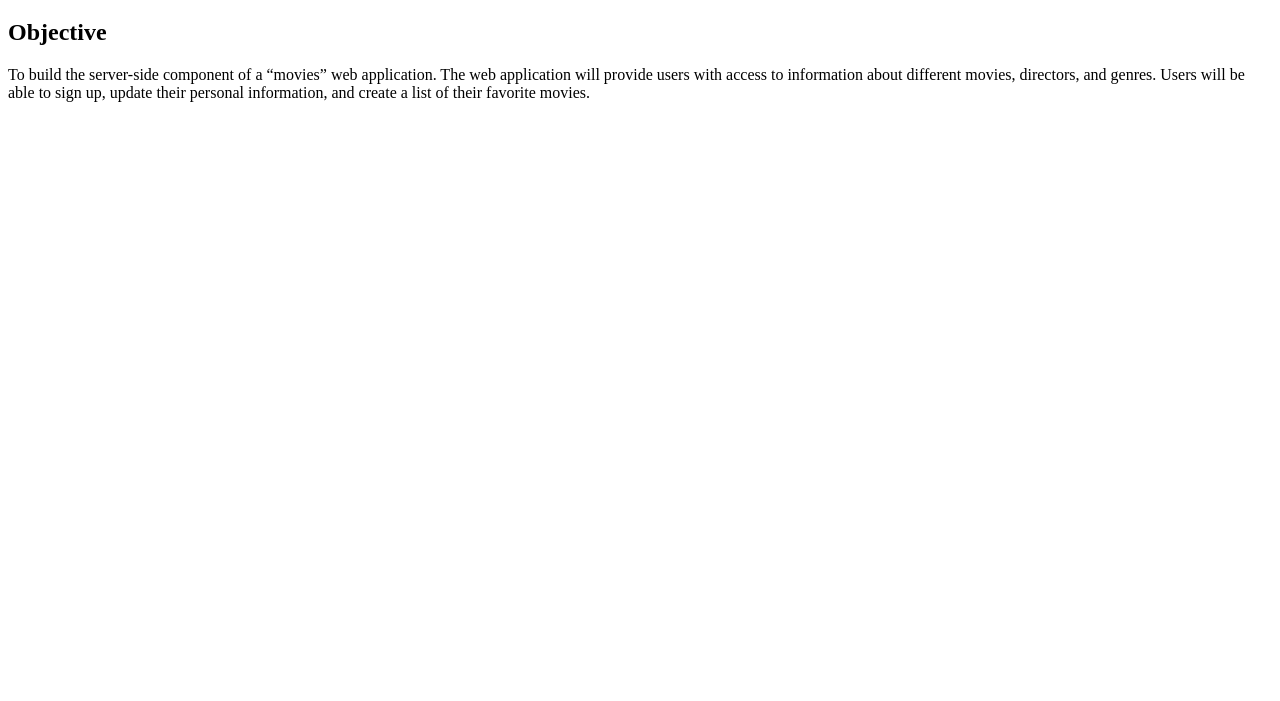
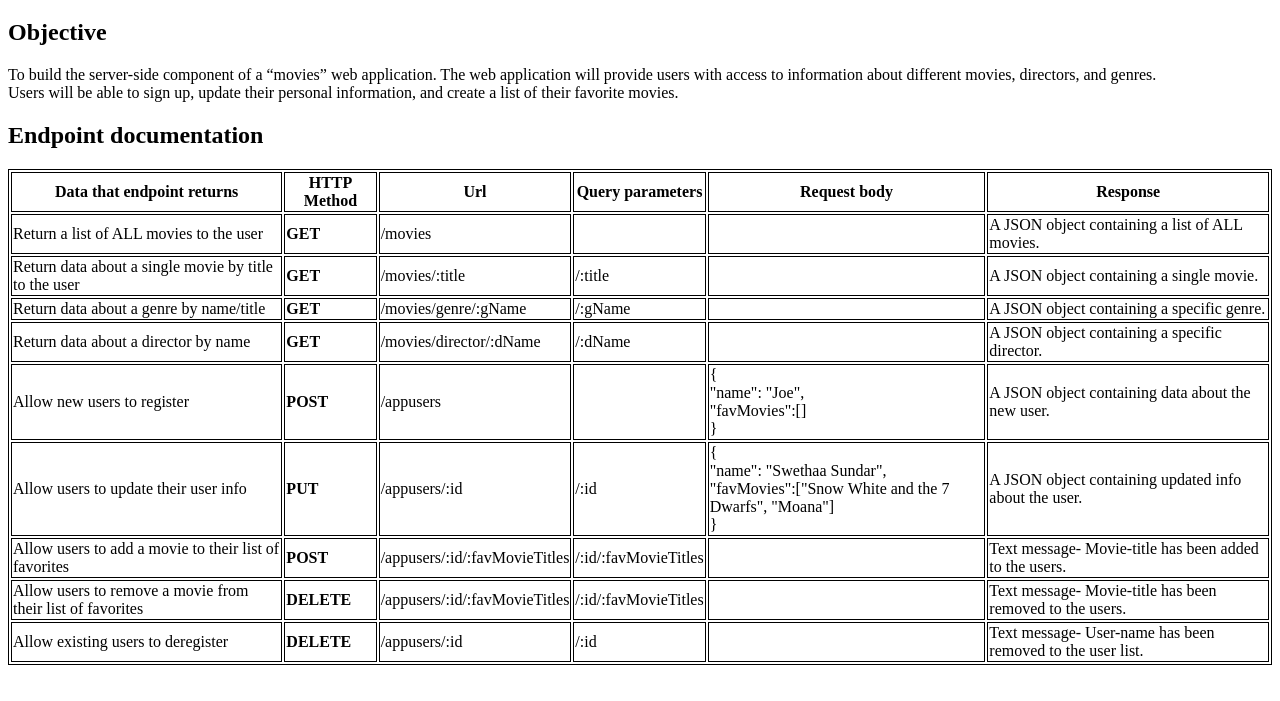
Before and after one commit to SwethaaSundar/myFlix-application, a website: page Public/documentation.html in a window 1280 px wide. Shown: the part 61-762 px from the top of the page. Drawn offline with Linux system fonts and the light colour scheme.

Commit message:
Endpoint documentation

```diff
--- a/Public/documentation.html
+++ b/Public/documentation.html
@@ -5,13 +5,112 @@
     <meta http-equiv="X-UA-Compatible" content="IE=edge">
     <meta name="viewport" content="width=device-width, initial-scale=1.0">
     <title>MyFlix</title>
+    <style>
+        table, th, td {
+          border: .5px solid;
+        }
+    </style>
 </head>
 <body>
     <h1>MyFlix Movies</h1>
     <h2>Objective</h2>
     <p>To build the server-side component of a “movies” web application. The web
         application will provide users with access to information about different
-        movies, directors, and genres. Users will be able to sign up, update their
+        movies, directors, and genres.<br> Users will be able to sign up, update their
         personal information, and create a list of their favorite movies.</p>
+    <h2>Endpoint documentation</h2>
+    <table>
+        <thead>
+        <th>Data that endpoint returns</th>
+        <th>HTTP Method</th>
+        <th>Url</th>
+        <th>Query parameters</th>
+        <th>Request body</th>
+        <th>Response</th>
+        </thead>
+        <tbody>
+        <tr>
+            <td>Return a list of ALL movies to the user</td>
+            <td><b>GET</b></td>
+            <td>/movies</td>
+            <td></td>
+            <td></td>
+            <td>A JSON object containing a list of ALL movies.</td>
+        </tr>
+        <tr>
+            <td>Return data about a single movie by title to the user</td>
+            <td><b>GET</b></td>
+            <td>/movies/:title</td>
+            <td>/:title</td>
+            <td></td>
+            <td>A JSON object containing a single movie.</td>
+        </tr>
+        <tr>
+            <td>Return data about a genre by name/title</td>
+            <td><b>GET</b></td>
+            <td>/movies/genre/:gName</td>
+            <td>/:gName</td>
+            <td></td>
+            <td>A JSON object containing a specific genre.</td>
+        </tr>
+        <tr>
+            <td>Return data about a director by name</td>
+            <td><b>GET</b></td>
+            <td>/movies/director/:dName</td>
+            <td>/:dName</td>
+            <td></td>
+            <td>A JSON object containing a specific director.</td>
+        </tr>
+        <tr>
+            <td>Allow new users to register</td>
+            <td><b>POST</b></td>
+            <td>/appusers</td>
+            <td></td>
+            <td> {
+                <br>
+                 "name": "Joe", <br>
+                 "favMovies":[]
+                <br> }
+            </td>
+            <td>A JSON object containing data about the new user.</td>
+        </tr>
+        <tr>
+            <td>Allow users to update their user info</td>
+            <td><b>PUT</b></td>
+            <td>/appusers/:id</td>
+            <td>/:id</td>
+            <td>{
+                <br>
+                 "name": "Swethaa Sundar", <br>
+                 "favMovies":["Snow White and the 7 Dwarfs", "Moana"]
+                <br> }</td>
+            <td>A JSON object containing updated info about the user.</td>
+        </tr>
+        <tr>
+            <td>Allow users to add a movie to their list of favorites</td>
+            <td><b>POST</b></td>
+            <td>/appusers/:id/:favMovieTitles</td>
+            <td>/:id/:favMovieTitles</td>
+            <td></td>
+            <td>Text message- Movie-title has been added to the users.</td>
+        </tr>
+        <tr>
+            <td>Allow users to remove a movie from their list of favorites</td>
+            <td><b>DELETE</b></td>
+            <td>/appusers/:id/:favMovieTitles</td>
+            <td>/:id/:favMovieTitles</td>
+            <td></td>
+            <td>Text message- Movie-title has been removed to the users.</td>
+        </tr>
+        <tr>
+            <td>Allow existing users to deregister </td>
+            <td><b>DELETE</b></td>
+            <td>/appusers/:id</td>
+            <td>/:id</td>
+            <td></td>
+            <td>Text message- User-name has been removed to the user list.</td>
+        </tr>
+        </tbody>
+    </table>
 </body>
 </html>
```
